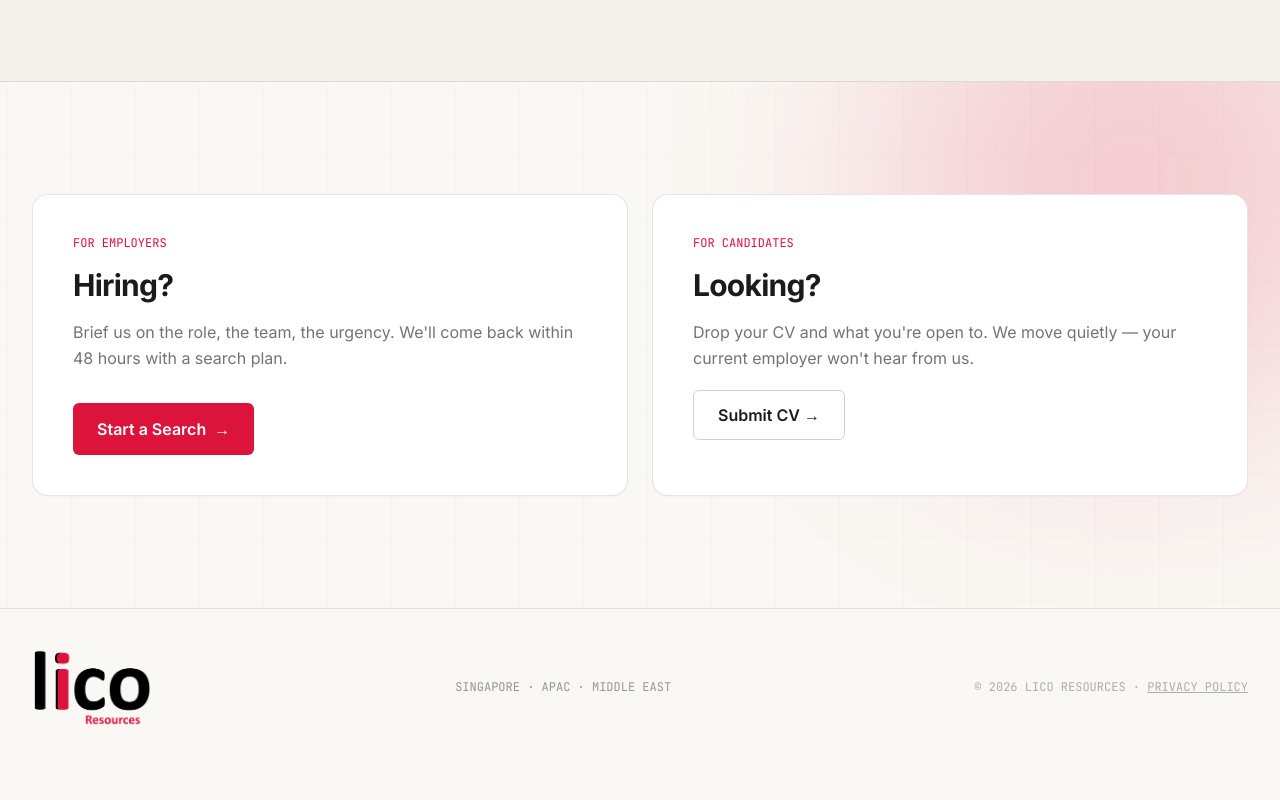
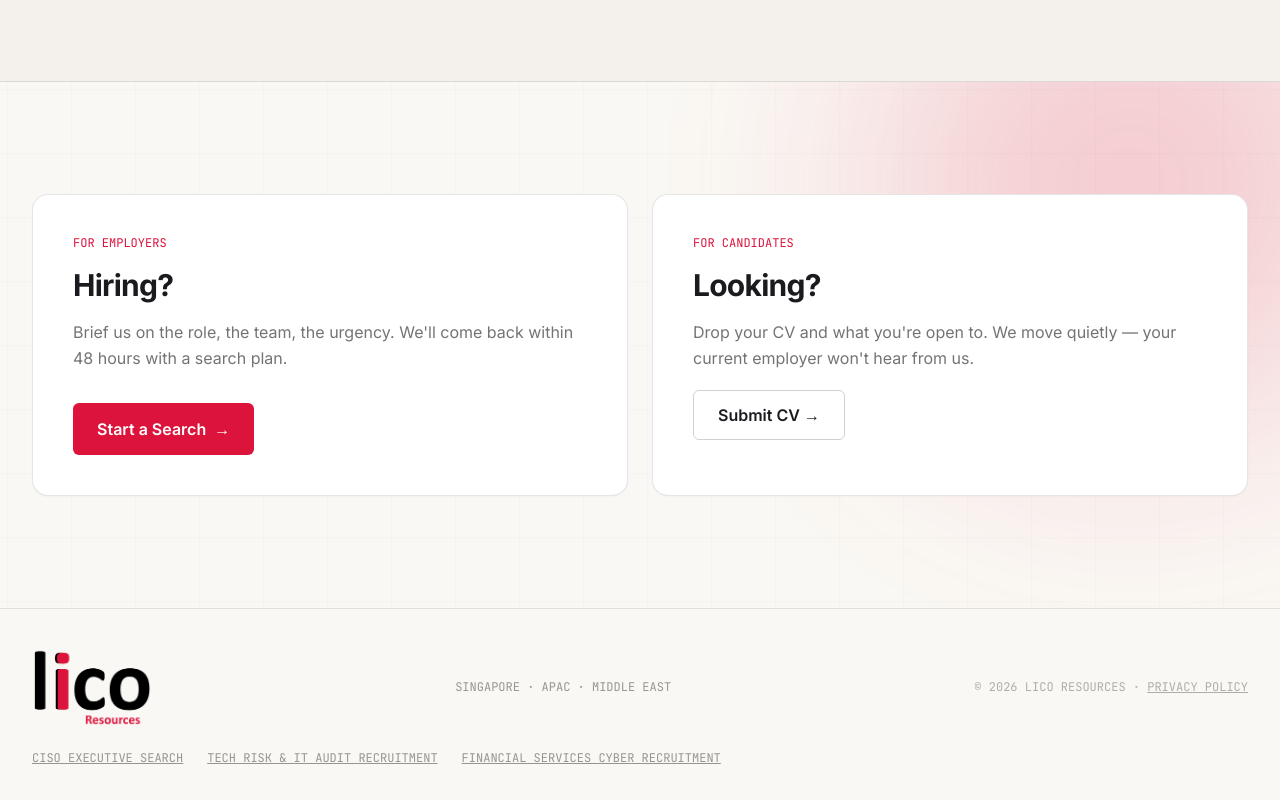
Before and after one commit to HanLeeLico/lico-resources-website, a Next.js app: page / in a window 1280 px wide. Shown: the part 5293-6093 px from the top of the page. Before the commit the page ends 6059 px from the top, so only its background shows below. Built offline with nearby package versions, Linux system fonts and the light colour scheme; no server answers.

Commit message:
Footer: link to 3 specialist pages

```diff
--- a/components/Footer.tsx
+++ b/components/Footer.tsx
@@ -8,6 +8,11 @@ export default function Footer() {
         <div className="mono text-xs text-black/40">SINGAPORE · APAC · MIDDLE EAST</div>
         <div className="mono text-xs text-black/30">© {new Date().getFullYear()} LICO RESOURCES · <a href="/privacy" className="hover:text-black underline">PRIVACY POLICY</a></div>
       </div>
+      <nav className="max-w-7xl mx-auto mt-6 flex flex-wrap gap-x-6 gap-y-2 mono text-xs text-black/40">
+        <a href="/ciso-executive-search-singapore" className="hover:text-black underline">CISO EXECUTIVE SEARCH</a>
+        <a href="/technology-risk-it-audit-recruitment-singapore" className="hover:text-black underline">TECH RISK &amp; IT AUDIT RECRUITMENT</a>
+        <a href="/financial-services-cybersecurity-recruitment" className="hover:text-black underline">FINANCIAL SERVICES CYBER RECRUITMENT</a>
+      </nav>
     </footer>
   );
 }
```
